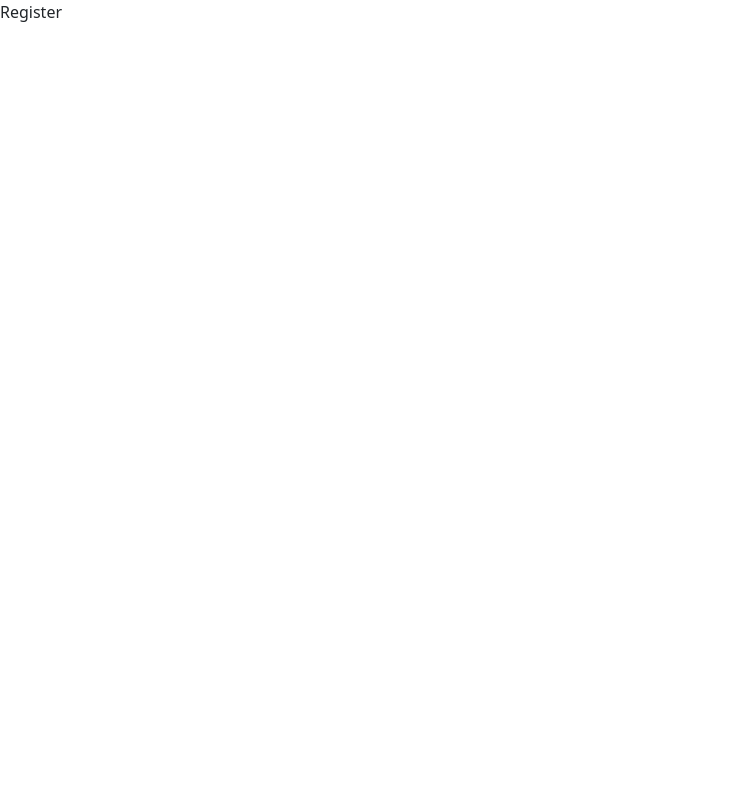
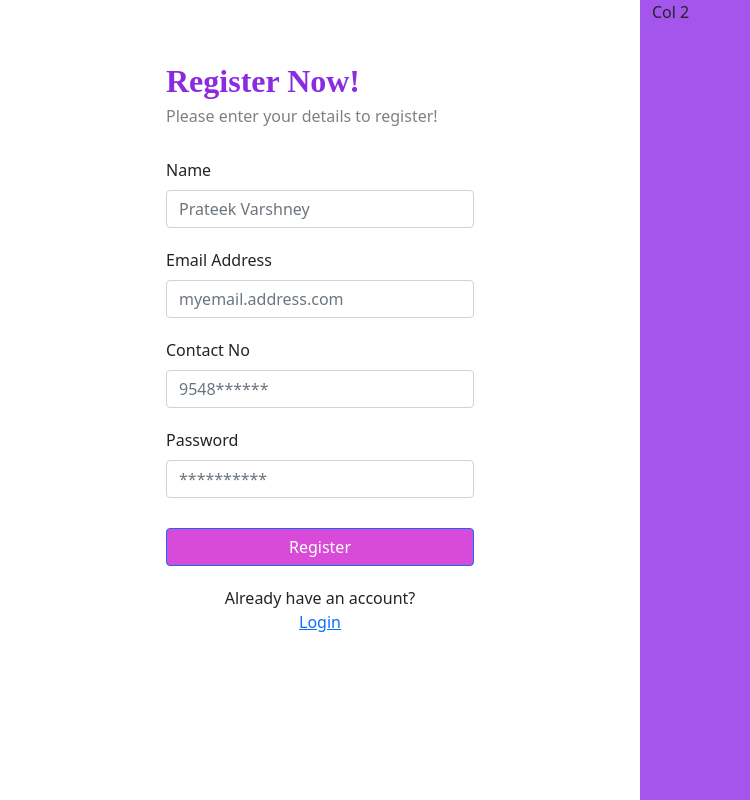
Before and after one commit to prateek-1606/Travelify, a React (Create React App) app in the folder frontend/: page /register in a window 1280 px wide. Shown: the whole page, without its empty margins (0-750 px from the left). Built offline with nearby package versions, Linux system fonts and the light colour scheme.

Commit message:
Card Component and Register Page

```diff
--- /dev/null
+++ b/frontend/src/Components/Card/Card.js
@@ -0,0 +1,77 @@
+import * as React from 'react';
+import { styled } from '@mui/material/styles';
+import Card from '@mui/material/Card';
+import CardHeader from '@mui/material/CardHeader';
+import CardMedia from '@mui/material/CardMedia';
+import CardContent from '@mui/material/CardContent';
+import CardActions from '@mui/material/CardActions';
+import Collapse from '@mui/material/Collapse';
+import Avatar from '@mui/material/Avatar';
+import IconButton from '@mui/material/IconButton';
+import Typography from '@mui/material/Typography';
+import { red } from '@mui/material/colors';
+import FavoriteIcon from '@mui/icons-material/Favorite';
+import ShareIcon from '@mui/icons-material/Share';
+import ExpandMoreIcon from '@mui/icons-material/ExpandMore';
+import MoreVertIcon from '@mui/icons-material/MoreVert';
+
+const ExpandMore = styled((props) => {
+    const { expand, ...other } = props;
+    return <IconButton {...other} />;
+})(({ theme, expand }) => ({
+    transform: !expand ? 'rotate(0deg)' : 'rotate(180deg)',
+    marginLeft: 'auto',
+    transition: theme.transitions.create('transform', {
+        duration: theme.transitions.duration.shortest,
+    }),
+}));
+
+export default function RecipeReviewCard() {
+    const [expanded, setExpanded] = React.useState(false);
+
+    const handleExpandClick = () => {
+        setExpanded(!expanded);
+    };
+
+    return (
+        <Card sx={{ maxWidth: 345 }}>
+            <CardHeader
+                avatar={
+                    <Avatar sx={{ bgcolor: red[500] }} aria-label="recipe">
+                        PV
+                    </Avatar>
+                }
+                action={
+                    <IconButton aria-label="settings">
+                        <MoreVertIcon />
+                    </IconButton>
+                }
+                title="Shrimp and Chorizo Paella"
+                subheader="March 08, 2022"
+            />
+            <CardContent>
+                <Typography variant="body2" color="text.secondary">
+                    This impressive paella is a perfect party dish and a fun meal to cook
+                    together with your guests. Add 1 cup of frozen peas along with the mussels,
+                    if you like.
+                </Typography>
+                <div style={{ marginTop: '10px' }} >
+                    <Typography style={{ display: 'inline' }} variant="subtitle1">Expense Per Head:- </Typography>
+                    <Typography variant="body2" style={{ display: 'inline' }}> 400Rs</Typography>
+                </div>
+                <div style={{ marginTop: '5px' }}>
+                    <Typography style={{ display: 'inline' }} variant="subtitle1">Available Seats:- </Typography>
+                    <Typography variant="body2" style={{ display: 'inline' }}> 4</Typography>
+                </div>
+            </CardContent>
+            <CardActions disableSpacing>
+                <IconButton aria-label="add to favorites">
+                    <FavoriteIcon />
+                </IconButton>
+                <IconButton aria-label="share">
+                    <ShareIcon />
+                </IconButton>
+            </CardActions>
+        </Card>
+    );
+}
--- a/frontend/src/Components/Dashboard/Dashboard.js
+++ b/frontend/src/Components/Dashboard/Dashboard.js
@@ -18,16 +18,11 @@ import ListItemText from '@mui/material/ListItemText';
 import image from '../../images/post-icon1.jpg'
 import Grid from '@mui/material/Grid/Grid';
 import Paper from '@mui/material/Paper/Paper'
+import Card from '../Card/Card';
+import AccountCircle from '@mui/icons-material/AccountCircle';
+import { Button } from '@mui/material';
 
 const drawerWidth = 260;
-
-const Item = styled(Paper)(({ theme }) => ({
-    backgroundColor: theme.palette.mode === 'dark' ? '#1A2027' : '#fff',
-    ...theme.typography.body2,
-    padding: theme.spacing(1),
-    textAlign: 'center',
-    color: theme.palette.text.secondary,
-}));
 
 const openedMixin = (theme) => ({
     width: drawerWidth,
@@ -126,6 +121,18 @@ export default function MiniDrawer() {
                     <Typography variant="h5" noWrap component="div">
                         Travelify
                     </Typography>
+                    <div style={{ marginLeft: 'auto', marginRight: '50px' }} >
+                        <Button color="inherit" style={{ marginRight: '30px' }} >Logout</Button>
+                        <IconButton
+                            size="large"
+                            aria-label="account of current user"
+                            aria-controls="menu-appbar"
+                            aria-haspopup="true"
+                            color="inherit"
+                        >
+                            <AccountCircle />
+                        </IconButton>
+                    </div>
                 </Toolbar>
             </AppBar>
             <Drawer variant="permanent" open={open}>
@@ -163,11 +170,18 @@ export default function MiniDrawer() {
             </Drawer>
             <Box component="main" sx={{ flexGrow: 1, p: 3 }}>
                 <DrawerHeader />
-                <Grid container spacing={3}>
+                <Grid style={{ marginLeft: '10px' }} container spacing={2}>
                     <Grid item xs={4}>
-                        <Item>
-                            xs-4
-                        </Item>
+                        <Card />
+                    </Grid>
+                    <Grid item xs={4}>
+                        <Card />
+                    </Grid>
+                    <Grid item xs={4}>
+                        <Card />
+                    </Grid>
+                    <Grid item xs={4}>
+                        <Card />
                     </Grid>
                 </Grid>
             </Box>
--- a/frontend/src/Components/Login/Login.js
+++ b/frontend/src/Components/Login/Login.js
@@ -2,27 +2,39 @@ import { Button } from 'react-bootstrap';
 import { Container, Row, Col, Form } from 'react-bootstrap';
 import './Login.css';
 import { Link } from 'react-router-dom'
+import { useState } from 'react';
 
 const Login = () => {
+
+    const [data, SetData] = useState({ email: '', password: '' });
+
+    const handleChange = (e) => {
+        SetData({ ...data, [e.target.name]: e.target.value });
+    }
+
+    const handleSubmit = (e) => {
+        e.preventDefault();
+    }
+
     return (
         <>
             <Container fluid>
                 <Row className="crow" >
                     <Col>
                         <div className="border-dark form-block" >
-                            <Form>
+                            <Form onSubmit={handleSubmit} >
                                 <h2 className="mb-1 title">Welcome Back!</h2>
                                 <text style={{ fontWeight: '400', color: 'gray' }} >Please enter your details to login!</text>
                                 <Form.Group style={{ marginTop: '40px' }} >
                                     <Form.Label style={{ fontWeight: '500' }}>Email Address</Form.Label>
-                                    <Form.Control type="email" placeholder="myemail.address.com" />
+                                    <Form.Control onChange={handleChange} name='email' type="email" placeholder="myemail.address.com" />
                                 </Form.Group>
                                 <Form.Group style={{ marginTop: '20px', marginBottom: '40px' }} >
                                     <Form.Label style={{ fontWeight: '500' }}>Password</Form.Label>
-                                    <Form.Control type="password" placeholder="**********" />
+                                    <Form.Control onChange={handleChange} name='password' type="password" placeholder="**********" />
                                 </Form.Group>
                                 <div className="d-grid">
-                                    <Button className="custom-btn" >Signin</Button>
+                                    <Button type="submit" className="custom-btn" >Signin</Button>
                                 </div>
                                 <div style={{ marginTop: '20px', display: 'flex', flexDirection: 'column', alignItems: 'center' }} >
                                     <text>Don't have an account?</text>
--- /dev/null
+++ b/frontend/src/Components/Register/Register.css
@@ -0,0 +1,22 @@
+.crow {
+    height:100vh;
+}
+.form-block {
+    width: 50%;
+    margin-left: auto;
+    margin-right: auto;
+    margin-top: 10%;
+    margin-bottom: auto;
+}
+
+.custom-btn {
+    background: rgb(216, 75, 216) !important;
+}
+.title {
+    color: blueviolet;
+    font-family: playfair;
+    font-weight: 700;
+}
+.column-2 {
+    background: rgb(163, 85, 236) !important;
+}
--- a/frontend/src/Components/Register/Register.js
+++ b/frontend/src/Components/Register/Register.js
@@ -1,9 +1,61 @@
+import { Button } from 'react-bootstrap';
+import { Container, Row, Col, Form } from 'react-bootstrap';
+import './Register.css';
+import { Link } from 'react-router-dom'
+import { useState } from 'react';
 
 const Register = () => {
+
+    const [data, SetData] = useState({ name: '', email: '', password: '', contactno: '' });
+
+    const handleChange = (e) => {
+        SetData({ ...data, [e.target.name]: e.target.value });
+    }
+
+    const handleSubmit = (e) => {
+        e.preventDefault();
+        console.log(data);
+    }
+
     return (
-        <div>
-            Register
-        </div>
+        <>
+            <Container fluid>
+                <Row className="crow" >
+                    <Col>
+                        <div className="border-dark form-block" >
+                            <Form onSubmit={handleSubmit} >
+                                <h2 className="mb-1 title">Register Now!</h2>
+                                <text style={{ fontWeight: '400', color: 'gray' }} >Please enter your details to register!</text>
+                                <Form.Group style={{ marginTop: '30px' }} >
+                                    <Form.Label style={{ fontWeight: '500' }}>Name</Form.Label>
+                                    <Form.Control onChange={handleChange} name="name" type="text" placeholder="Prateek Varshney" />
+                                </Form.Group>
+                                <Form.Group style={{ marginTop: '20px' }} >
+                                    <Form.Label style={{ fontWeight: '500' }}>Email Address</Form.Label>
+                                    <Form.Control onChange={handleChange} name="email" type="email" placeholder="myemail.address.com" />
+                                </Form.Group>
+                                <Form.Group style={{ marginTop: '20px' }} >
+                                    <Form.Label style={{ fontWeight: '500' }}>Contact No</Form.Label>
+                                    <Form.Control onChange={handleChange} name="contactno" type="text" placeholder="9548******" />
+                                </Form.Group>
+                                <Form.Group style={{ marginTop: '20px', marginBottom: '30px' }} >
+                                    <Form.Label style={{ fontWeight: '500' }}>Password</Form.Label>
+                                    <Form.Control onChange={handleChange} name="password" type="password" placeholder="**********" />
+                                </Form.Group>
+                                <div className="d-grid">
+                                    <Button type="submit" className="custom-btn" >Register</Button>
+                                </div>
+                                <div style={{ marginTop: '20px', display: 'flex', flexDirection: 'column', alignItems: 'center' }} >
+                                    <text>Already have an account?</text>
+                                    <Link to="/login" >Login</Link>
+                                </div>
+                            </Form>
+                        </div>
+                    </Col>
+                    <Col className="column-2" >Col 2</Col>
+                </Row>
+            </Container>
+        </>
     )
 }
 
```
Also changed, not shown: frontend/src/Components/Card/Card.css (added).
